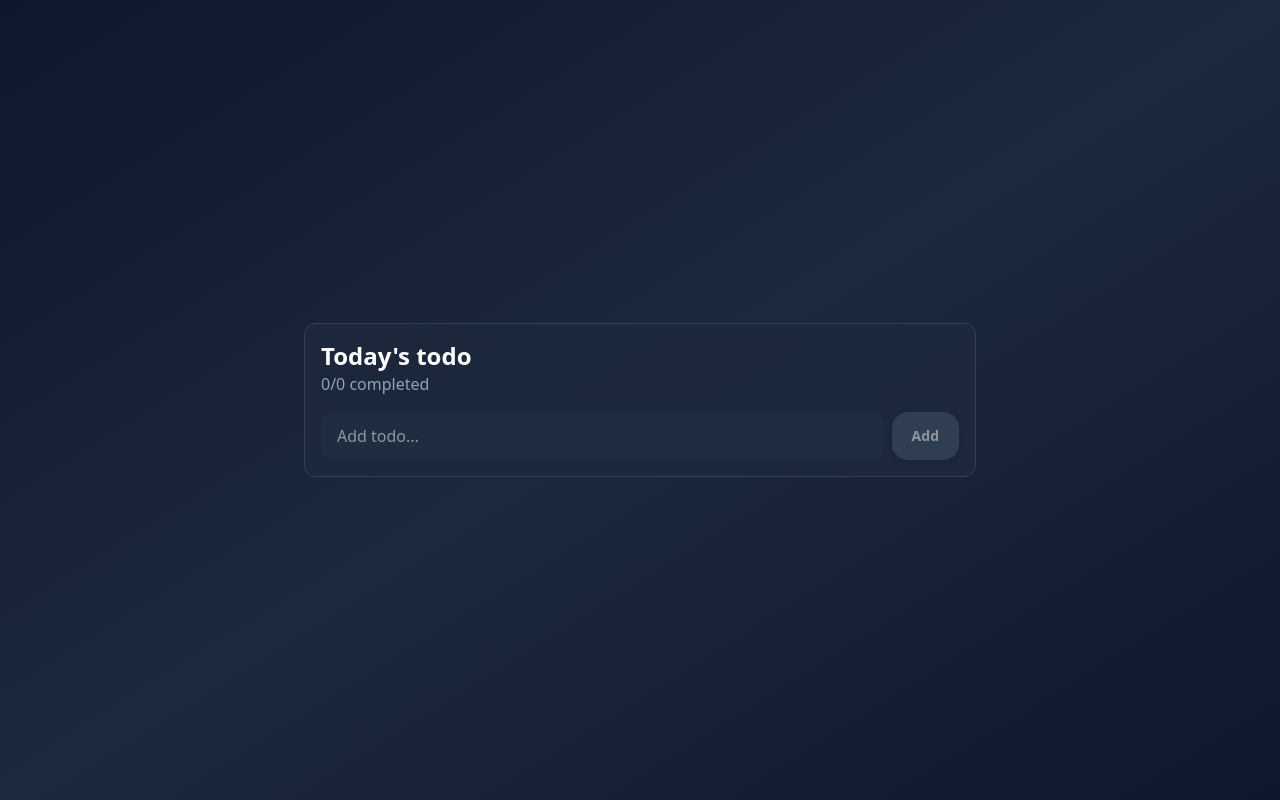
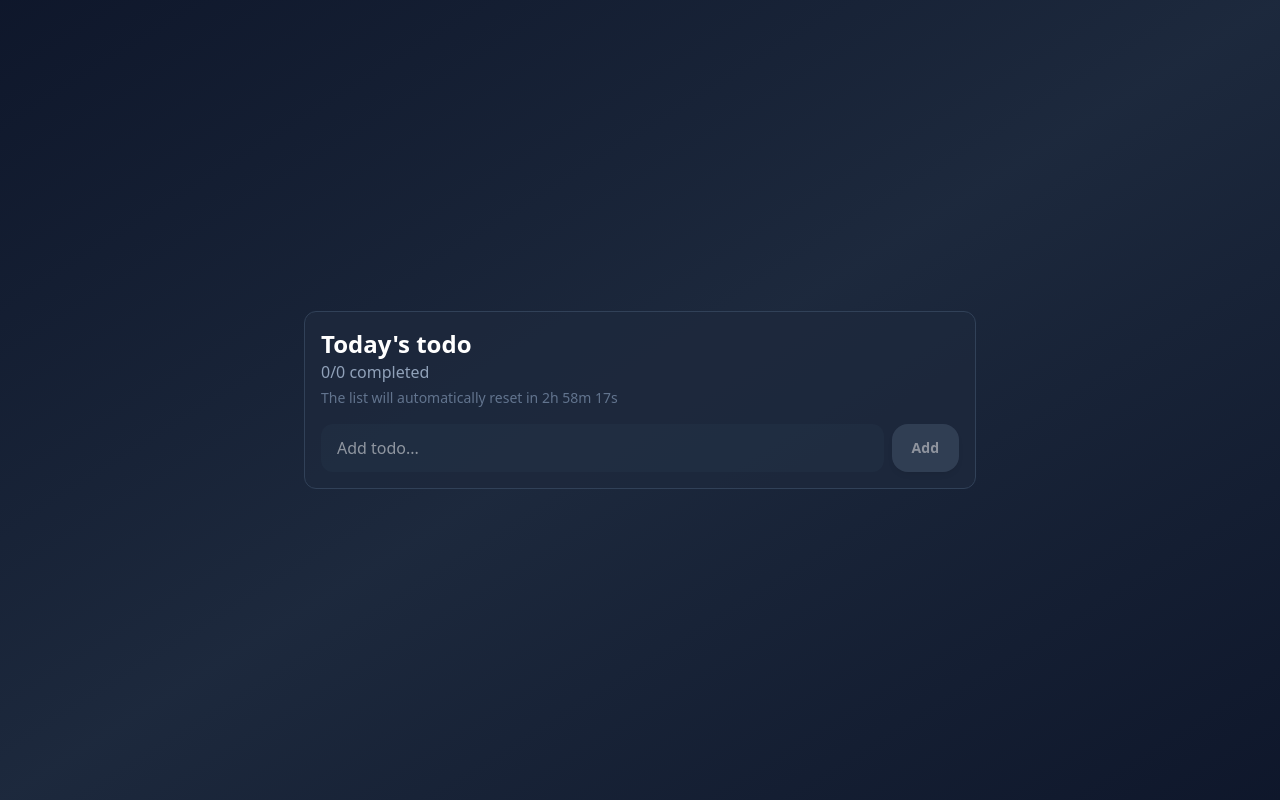
Before and after one commit to rodleyorosa/todo-daily, a React (Vite) app: page / in a window 1280 px wide. Built offline with nearby package versions, Linux system fonts and the light colour scheme.

Commit message:
feat: add automatic daily reset of todo list

```diff
--- a/src/App.tsx
+++ b/src/App.tsx
@@ -6,12 +6,60 @@ interface Todo {
   completed: boolean;
 }
 
+interface TodoStorage {
+  todos: Todo[];
+  date: string;
+}
+
+function getToday(): string {
+  return new Date().toISOString().split("T")[0];
+}
+
+function getTimeUntilMidnight(): string {
+  const now = new Date();
+  const tomorrow = new Date(now);
+  tomorrow.setDate(tomorrow.getDate() + 1);
+  tomorrow.setHours(0, 0, 0, 0);
+
+  const diff = tomorrow.getTime() - now.getTime();
+
+  const hours = Math.floor(diff / (1000 * 60 * 60));
+  const minutes = Math.floor((diff % (1000 * 60 * 60)) / (1000 * 60));
+  const seconds = Math.floor((diff % (1000 * 60)) / 1000);
+
+  return `${hours}h ${minutes}m ${seconds}s`;
+}
+
 function App() {
   const [todoList, setTodoList] = useState<Todo[]>(() => {
     const saved = localStorage.getItem("todos");
-    return saved ? JSON.parse(saved) : [];
+    if (!saved) return [];
+
+    try {
+      const data: TodoStorage = JSON.parse(saved);
+      const today = getToday();
+
+      if (data.date !== today) {
+        localStorage.removeItem("todos");
+        return [];
+      }
+
+      return data.todos;
+    } catch {
+      return [];
+    }
   });
+
   const [todoInput, setTodoInput] = useState("");
+  const [timeRemaining, setTimeRemaining] = useState(getTimeUntilMidnight());
+
+  useEffect(() => {
+    const interval = setInterval(() => {
+      setTimeRemaining(getTimeUntilMidnight());
+    }, 1000);
+
+    return () => clearInterval(interval);
+  }, []);
 
   const totalCompleted = useMemo(() => {
     return todoList.filter((todo) => todo.completed).length;
@@ -60,7 +108,11 @@ function App() {
   );
 
   useEffect(() => {
-    localStorage.setItem("todos", JSON.stringify(todoList));
+    const storage: TodoStorage = {
+      todos: todoList,
+      date: getToday(),
+    };
+    localStorage.setItem("todos", JSON.stringify(storage));
   }, [todoList]);
 
   return (
@@ -71,6 +123,9 @@ function App() {
             <h1 className="text-2xl font-semibold text-white">Today's todo</h1>
             <p className="text-slate-400">
               {totalCompleted}/{todoList.length} completed
+            </p>
+            <p className="text-slate-500 text-sm mt-1">
+              The list will automatically reset in {timeRemaining}
             </p>
           </div>
           <div className="flex flex-col gap-1">
```
